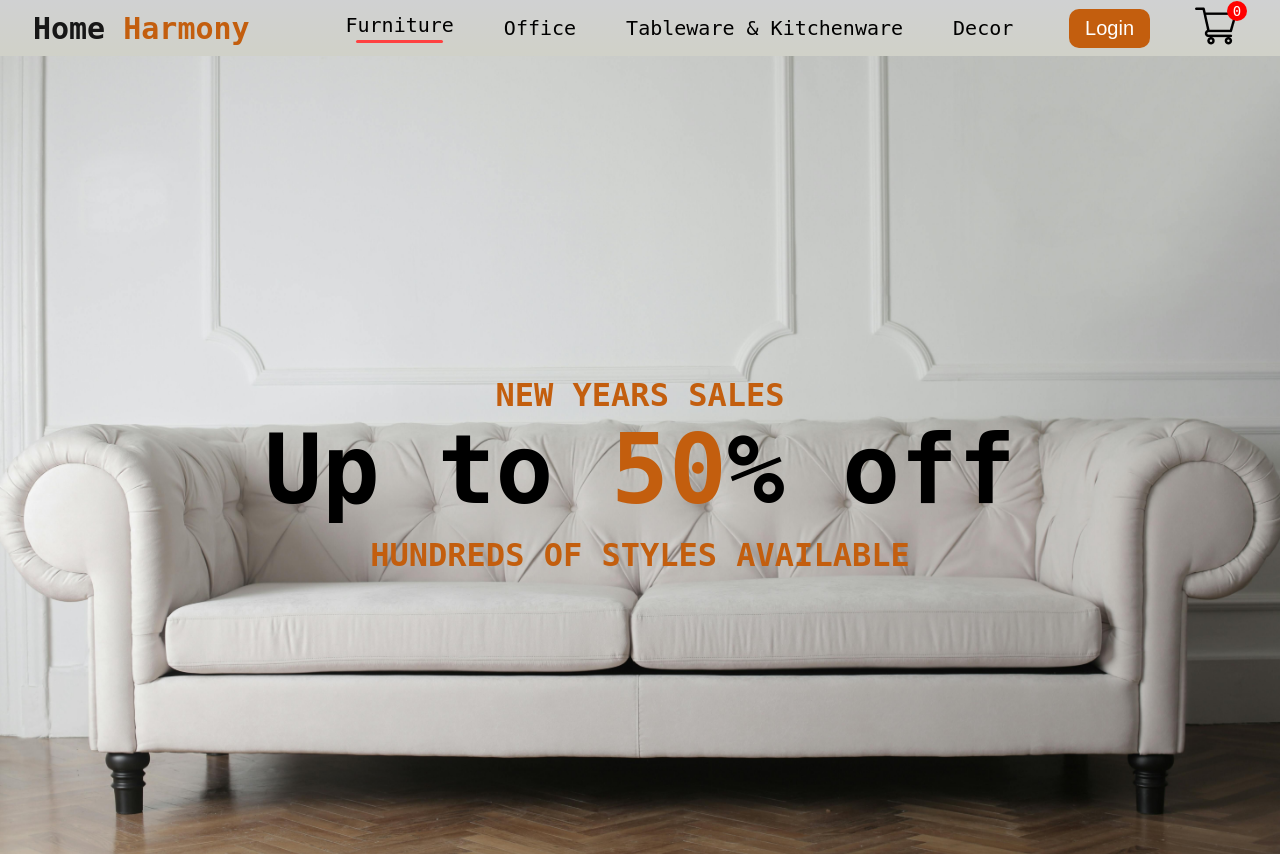
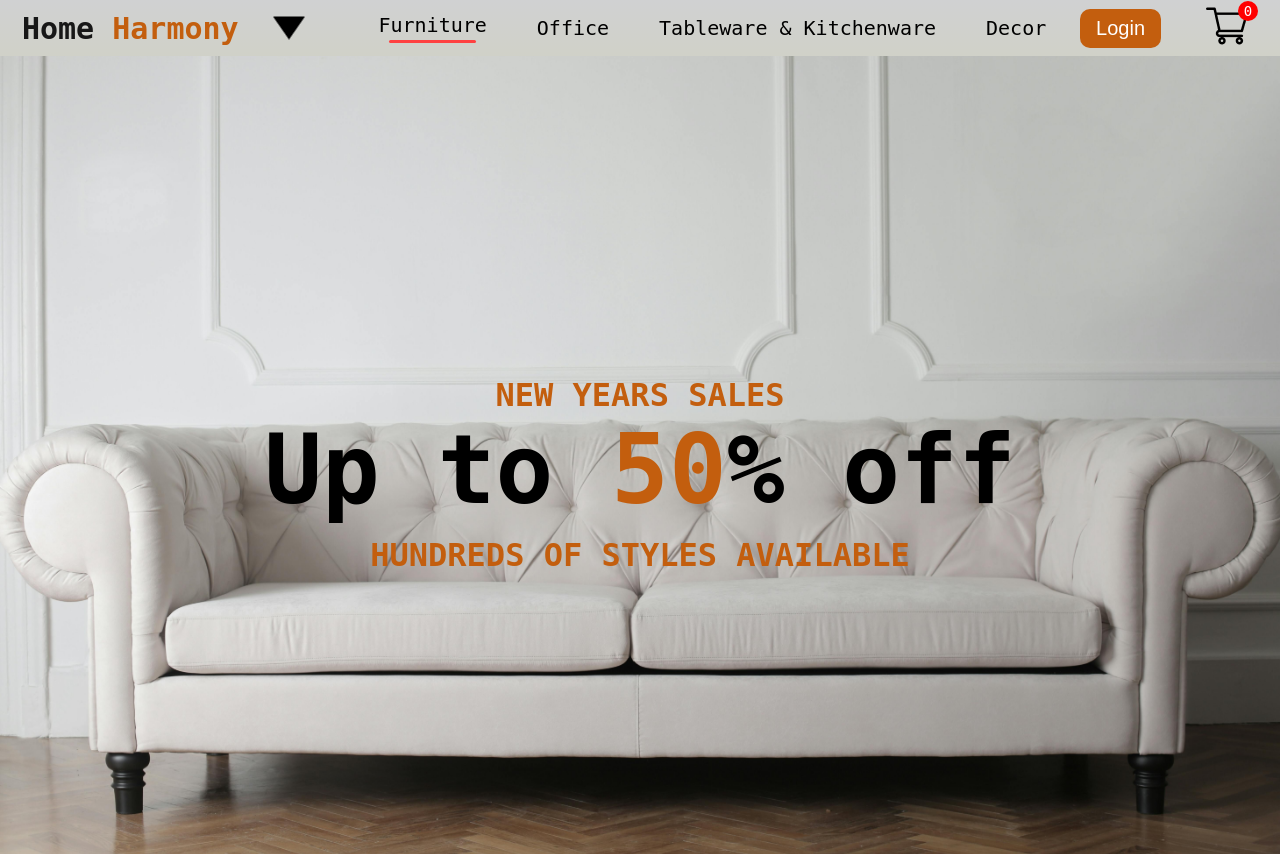
Before and after one commit to roshanlimbu/Home_Harmony, a React (Create React App) app in the folder frontend/: page / in a window 1280 px wide. Shown: the top 854 px of the page. Built offline with nearby package versions, Linux system fonts and the light colour scheme.

Commit message:
making the site resposive

```diff
--- a/frontend/src/Components/Navbar/Navbar.jsx
+++ b/frontend/src/Components/Navbar/Navbar.jsx
@@ -1,15 +1,20 @@
-import { useState } from "react";
+import { useState, useRef, useContext } from "react";
 import React from "react";
 import "./Navbar.css";
 // import logo from "../Assets/logo.png";
 import cart_icon from "../Assets/cart_icon.png";
 import { Link } from "react-router-dom";
-import { useContext } from "react";
 import { ShopContext } from "../../Context/ShopContext";
+import nav_dropdown from '../Assets/nav_dropdown.png'
 
 const Navbar = () => {
   const [menu, setMenu] = useState("shop");
   const { getTotalCartItems } = useContext(ShopContext);
+  const menuRef = useRef();
+  const dropdown_toggle = (e) => {
+    menuRef.current.classList.toggle('nav-menu-visible');
+    e.target.classList.toggle('open');
+  }
 
   return (
     <div className="navbar">
@@ -21,7 +26,8 @@
           </p>
         </Link>
       </div>
-      <ul className="nav-menu">
+      <img className="nav-dropdown" onClick={dropdown_toggle} src={nav_dropdown} alt="" />
+      <ul ref={menuRef} className="nav-menu">
         <li
           onClick={() => {
             setMenu("shop");
```
